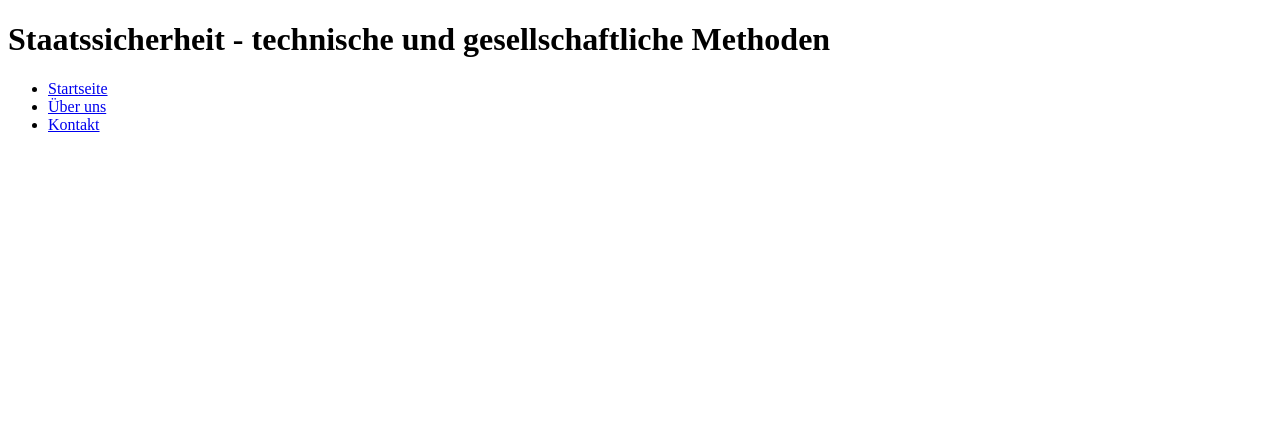
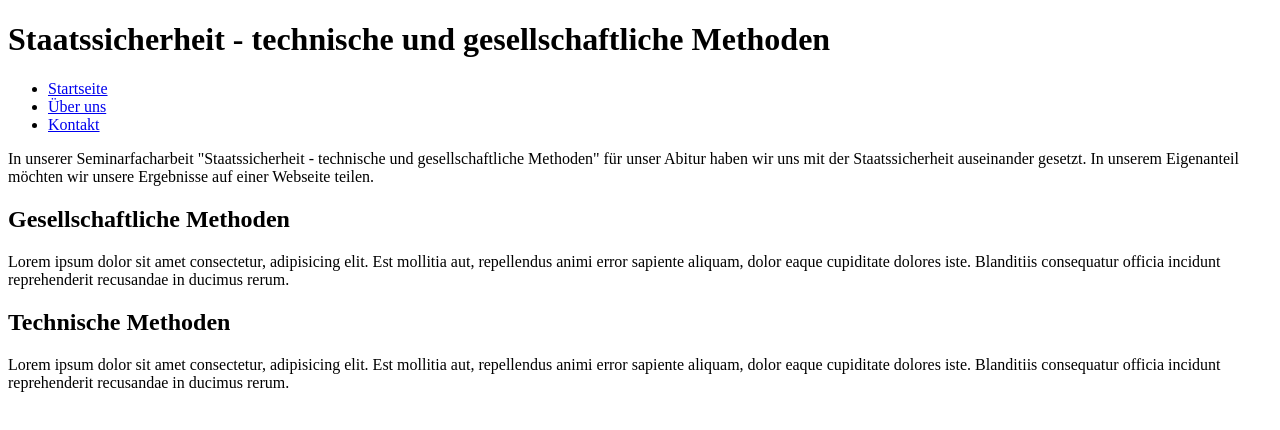
Before and after one commit to pascalcoding/sf-page, a plain HTML site: page index.html in a window 1280 px wide. Drawn offline with Linux system fonts and the light colour scheme.

Commit message:
Added content and more structure

```diff
--- a/index.html
+++ b/index.html
@@ -15,5 +15,26 @@
       <li><a href="#">Kontakt</a></li>
     </ul>
   </div>
+  <div class="intro">
+    <p>In unserer Seminarfacharbeit "Staatssicherheit - technische und gesellschaftliche Methoden" für unser Abitur haben
+      wir uns mit der Staatssicherheit auseinander gesetzt. In unserem Eigenanteil möchten wir unsere Ergebnisse auf einer Webseite teilen.
+    </p>
+  </div>
+  <main>
+    <div class="container">
+      <h2>Gesellschaftliche Methoden</h2>
+      <p>
+        Lorem ipsum dolor sit amet consectetur, adipisicing elit. Est mollitia aut, repellendus animi error sapiente aliquam,
+        dolor eaque cupiditate dolores iste. Blanditiis consequatur officia incidunt reprehenderit recusandae in ducimus rerum.
+      </p>
+    </div>
+    <div class="container">
+      <h2>Technische Methoden</h2>
+      <p>
+        Lorem ipsum dolor sit amet consectetur, adipisicing elit. Est mollitia aut, repellendus animi error sapiente aliquam,
+        dolor eaque cupiditate dolores iste. Blanditiis consequatur officia incidunt reprehenderit recusandae in ducimus rerum.
+      </p>
+    </div>
+  </main>
 </body>
 </html>
```
